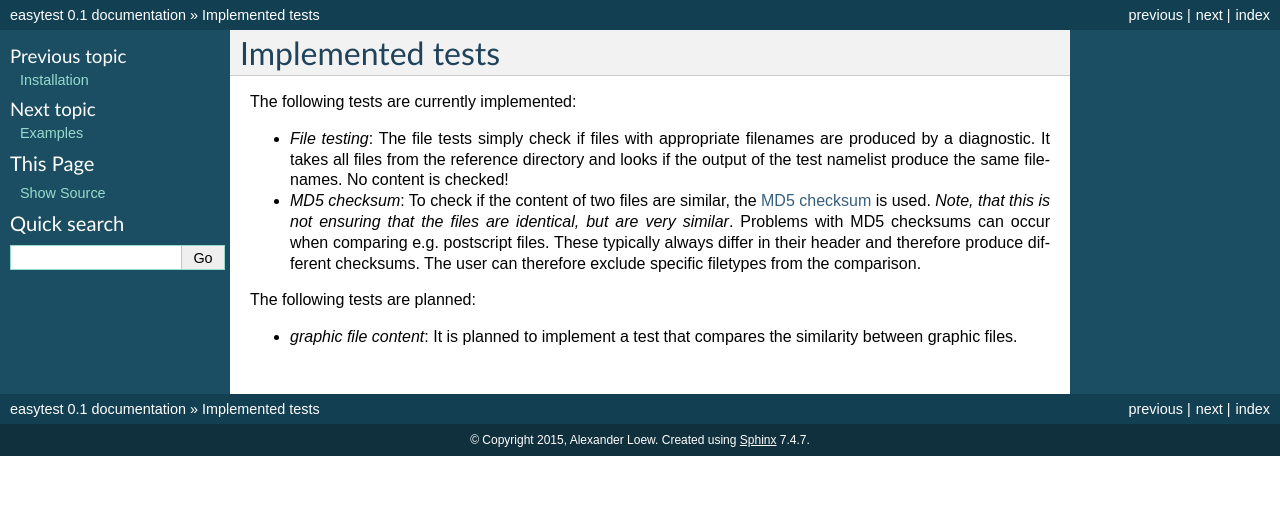
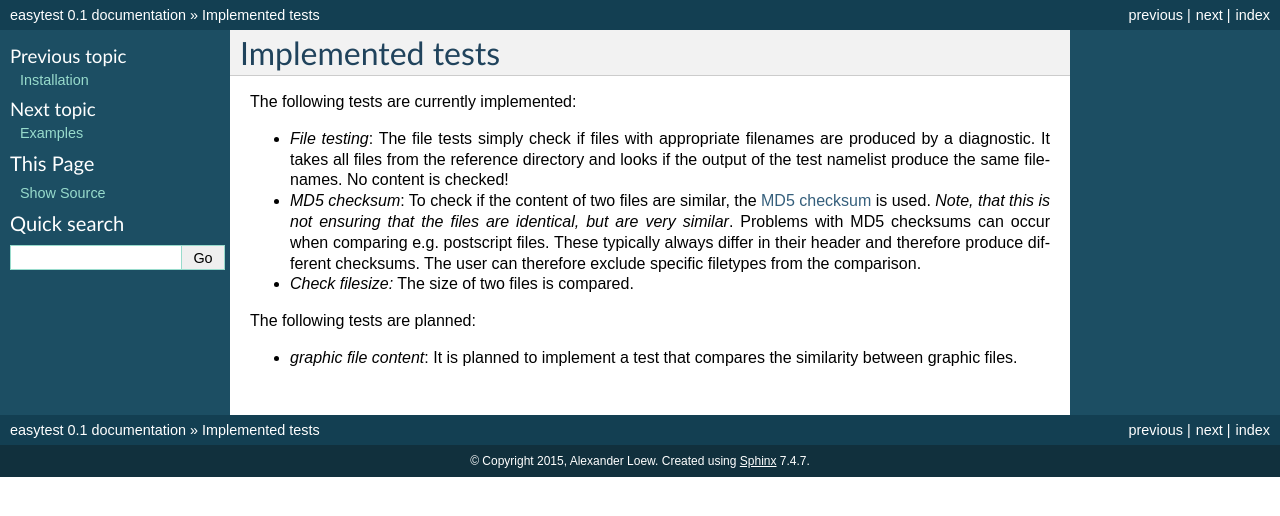
Before and after one commit to pygeo/easytest, a Sphinx documentation site: the page built from docs/source/tests.rst, in a window 1280 px wide. Shown: the top 516 px of the page. Built offline with Sphinx 7.4.7, drawn with Linux system fonts in a browser that asks for light colours; pages that are not in the unit, such as notebooks, are missing from menus.

Commit message:
updated doc

```diff
--- a/docs/source/tests.rst
+++ b/docs/source/tests.rst
@@ -5,6 +5,7 @@ The following tests are currently implemented:
 
 * *File testing*: The file tests simply check if files with appropriate filenames are produced by a diagnostic. It takes all files from the reference directory and looks if the output of the test namelist produce the same filenames. No content is checked!
 * *MD5 checksum*: To check if the content of two files are similar, the `MD5 checksum <http://en.wikipedia.org/wiki/MD5>`_ is used. *Note, that this is not ensuring that the files are identical, but are very similar*. Problems with MD5 checksums can occur when comparing e.g. postscript files. These typically always differ in their header and therefore produce different checksums. The user can therefore exclude specific filetypes from the comparison.
+* *Check filesize:* The size of two files is compared.
 
 The following tests are planned:
 
```
